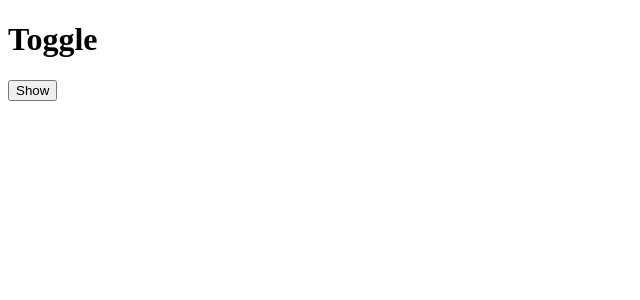
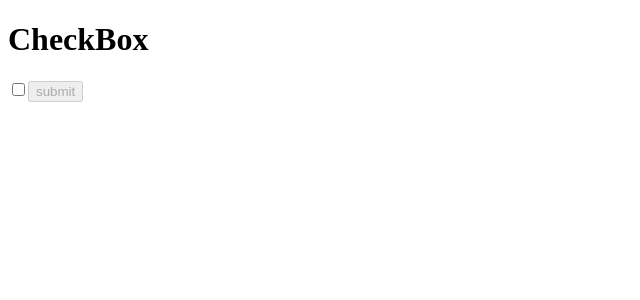
Before and after one commit to Ayushsaxena0227/Daily-React, a React (Vite) app: page / in a window 1280 px wide. Shown: the top 300 px of the page, without its empty margins (0-640 px from the left). Built offline with nearby package versions, Linux system fonts and the light colour scheme.

Commit message:
solved 4 react js practice questions

```diff
--- a/src/App.jsx
+++ b/src/App.jsx
@@ -42,6 +42,7 @@ import Likes from "./components/Likes";
 import Maxchar from "./components/Array";
 import Parent from "./components/Parent";
 import Greeting from "./components/Parent";
+import Checked from "./components/Chcked";
 
 // const LazyLoading = lazy(() => import("./components/LazyLoading"));
 function App() {
@@ -107,7 +108,9 @@ function App() {
         {/* <Name />
         <Greeting name="ALex" />
         <Greeting name="aman" /> */}
-        <Toggle />
+        {/* <Toggle /> */}
+        {/* <Greeting /> */}
+        <Checked />
         {/* <Routes>
           <Route path="/" element={<Textarea />}></Route>
           <Route element={<Name />} path="/name"></Route>
--- /dev/null
+++ b/src/components/Chcked.jsx
@@ -0,0 +1,24 @@
+import { useState } from "react";
+
+export default function Checked() {
+  // Add a checkbox that enables a submit button only when checked
+  const [change, setchange] = useState("");
+  const [enable, Setenable] = useState(false);
+  const handleClick = () => {
+    Setenable((prev) => !prev);
+  };
+  return (
+    <>
+      <h1>CheckBox</h1>
+      <input
+        type="checkbox"
+        name=""
+        id=""
+        onChange={(e) => setchange(e.target.value)}
+        onClick={handleClick}
+      />
+
+      <button disabled={!enable}>submit</button>
+    </>
+  );
+}
--- a/src/components/Parent.jsx
+++ b/src/components/Parent.jsx
@@ -1,8 +1,14 @@
-export default function Greeting({ name }) {
+import UserProfile from "./UserProfile";
+
+export default function Greeting() {
+  const Userdata = {
+    name: "ayush",
+    age: 30,
+    city: "rudrapur",
+  };
   return (
-    // Create a greeting component that accepts a name prop and renders “Hello, {name}!”.
     <>
-      <h1>hello: {name}</h1>
+      <UserProfile user={Userdata} />
     </>
   );
 }
--- /dev/null
+++ b/src/components/UserProfile.jsx
@@ -0,0 +1,11 @@
+export default function UserProfile({ user }) {
+  const { name, age, city } = user;
+  return (
+    <div>
+      <h1>User Profile</h1>
+      <p>Name:{name}</p>
+      <p>Age:{age}</p>
+      <p>City:{city}</p>
+    </div>
+  );
+}
```
